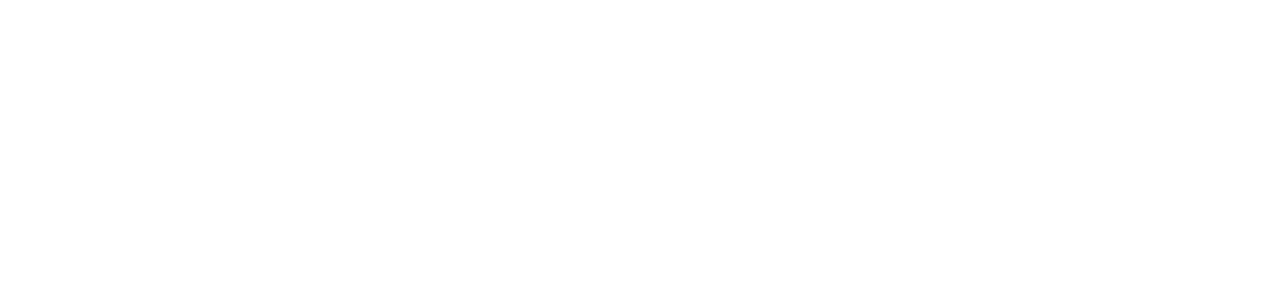
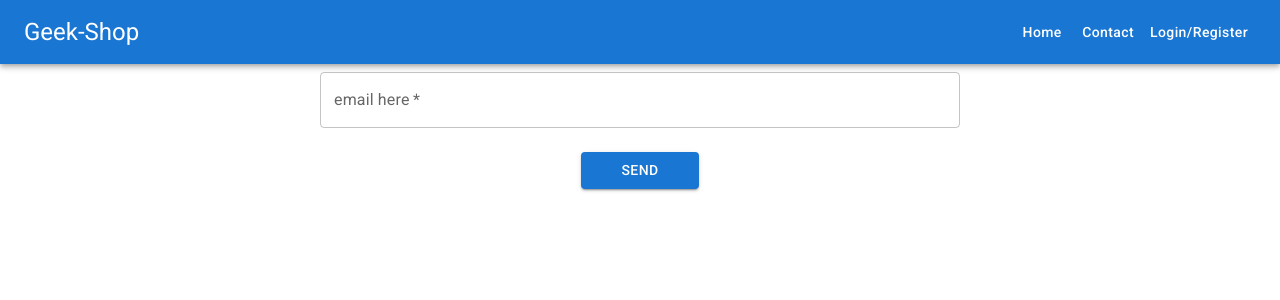
Before and after one commit to ptechvilla/React_Code, a React (Create React App) app: page /sendpasswordresetemail in a window 1280 px wide. Before the commit this address had no page. Shown: the top 300 px of the page. Built offline with nearby package versions, Linux system fonts and the light colour scheme.

Commit message:
login and registration completed

```diff
--- a/src/AppLogin.js
+++ b/src/AppLogin.js
@@ -4,6 +4,8 @@ import { Routes, Route } from 'react-router-dom'
 import Home from './LoginRegistration/pages/home'
 import Contact from './LoginRegistration/pages/Contact'
 import LoginReg from './LoginRegistration/pages/auth/LoginReg'
+import SendPasswordResetEmail from './LoginRegistration/pages/auth/SendPasswordResetEmail'
+import Dashboard from './LoginRegistration/pages/Dashboard'
 
 const AppLogin = () => {
     return (
@@ -13,7 +15,9 @@ const AppLogin = () => {
                     <Route index element={<Home />} />
                     <Route path='contact' element={<Contact />} />
                     <Route path='login' element={<LoginReg/>}/>
+                    <Route path='sendpasswordresetemail' element={<SendPasswordResetEmail />} />
                 </Route>
+                <Route path='/dashboard' element={<Dashboard />} />
             </Routes>
         </>
     )
--- a/src/LoginRegistration/Navbar.jsx
+++ b/src/LoginRegistration/Navbar.jsx
@@ -14,11 +14,11 @@ const Navbar = () => {
                             Geek-Shop
                         </Typography>
 
-                        <Button color="secondary" component={NavLink} to='/' style={({ isActive }) => { return { backgroundColor: isActive ? '#6d1b7b' : '' } }} sx={{ color: 'white', textTransform:'none' }}>Home</Button>
+                        <Button color="secondary" component={NavLink} to='/' style={({ isActive }) => { return { backgroundColor: isActive ? '#6d1b7b' : '' } }} sx={{ color: 'white', textTransform: 'none' }}>Home</Button>
 
-                        <Button color="secondary" component={NavLink} to='/contact' style={({ isActive }) => { return { backgroundColor: isActive ? '#6d1b7b' : '' } }} sx={{ color: 'white', textTransform:'none' }}>Contact</Button>
+                        <Button color="secondary" component={NavLink} to='/contact' style={({ isActive }) => { return { backgroundColor: isActive ? '#6d1b7b' : '' } }} sx={{ color: 'white', textTransform: 'none' }}>Contact</Button>
 
-                        <Button color="secondary" component={NavLink} to='/login' style={({ isActive }) => { return { backgroundColor: isActive ? '#6d1b7b' : '' } }} sx={{ color: 'white', textTransform:'none' }}>Login/Register</Button>
+                        <Button color="secondary" component={NavLink} to='/login' style={({ isActive }) => { return { backgroundColor: isActive ? '#6d1b7b' : '' } }} sx={{ color: 'white', textTransform: 'none' }}>Login/Register</Button>
 
                     </Toolbar>
                 </AppBar>
--- /dev/null
+++ b/src/LoginRegistration/pages/Dashboard.jsx
@@ -0,0 +1,12 @@
+import React from 'react'
+
+const Dashboard = () => {
+  return (<>
+  <h2 style={{textAlign:'center'}}>Dashboard Page</h2>
+   <p>Lorem ipsum dolor sit amet consectetur adipisicing elit. Modi, voluptatibus! Doloribus tempora voluptatem aut architecto ipsam provident quibusdam recusandae eaque ipsa ex esse modi omnis eum, at quam eveniet, porro, iste neque libero distinctio? Magni assumenda et odio possimus repudiandae laboriosam enim libero provident, ex veniam optio doloribus laudantium cumque placeat quam recusandae, ipsum, ullam explicabo voluptatibus aut dolorem id consequuntur. Voluptatum debitis id atque non vero assumenda pariatur fugiat at quos, aut quae neque quia blanditiis deleniti impedit, accusantium officia. Animi sapiente culpa debitis ratione illo, mollitia natus porro labore. Totam nisi commodi at officiis cupiditate ipsam vero possimus!</p>
+  </>
+
+  )
+}
+
+export default Dashboard
--- a/src/LoginRegistration/pages/auth/LoginReg.jsx
+++ b/src/LoginRegistration/pages/auth/LoginReg.jsx
@@ -3,6 +3,7 @@ import { Grid, Card, Typography, Tabs, Tab, Box } from '@mui/material'
 import pic1 from '../../../images/pic1.png'
 import { useState } from 'react'
 import UserLogin from './UserLogin'
+import Registration from './Registration'
 //import UserLogin from './UserLogin';
 
 const TabPanel = (props) => {
@@ -46,7 +47,9 @@ const LoginReg = () => {
                         <TabPanel value={value} index={0} >
                             <UserLogin />
                         </TabPanel>
-                        <TabPanel value={value} index={1} >User Registration</TabPanel>
+                        <TabPanel value={value} index={1} >
+                             <Registration />
+                             </TabPanel>
                     </Box>
                 </Card>
             </Grid>
--- /dev/null
+++ b/src/LoginRegistration/pages/auth/Registration.jsx
@@ -0,0 +1,61 @@
+import React, { useState } from 'react'
+import { Box, TextField, Button, Alert } from '@mui/material'
+import FormControlLabel from '@mui/material/FormControlLabel';
+import Checkbox from '@mui/material/Checkbox';
+
+
+
+const Registration = () => {
+    const [error, setError] = useState({
+        status: 'false',
+        msg: '',
+        type: ''
+    })
+
+    const handleSubmit = (e) => {
+        e.preventDefault();
+        const data = new FormData(e.currentTarget);
+        const actualData = ({
+            name: data.get('name'),
+            email: data.get('email'),
+            password: data.get('password'),
+            password_confirmation: data.get('password_confirmation'),
+            tc: data.get('tc'),
+
+        })
+        if (actualData.name && actualData.email && actualData.password && actualData.tc !== null) {
+            if(actualData.password===actualData.password_confirmation){
+                console.log(actualData);
+                document.getElementById('registration-form').reset();
+                setError({ status: true, msg: 'Registration successful', type: 'success' })
+            }else{
+                setError({ status: true, msg: "Password and Confirm password Doesn't match", type: 'error' })
+            }
+        }
+        else {
+            setError({ status: true, msg: 'All field are required', type: 'error' })
+        }
+    }
+    return (<>
+        <Box component='form' noValidate id='registration-form' onSubmit={handleSubmit}>
+            <TextField margin='normal' required fullWidth id='name' name='name' label='name here' />
+
+            <TextField margin='normal' required fullWidth id='email' name='email' label='email Address' />
+
+            <TextField margin='normal' required fullWidth id='password' name='password' label='password here' type='password' />
+
+            <TextField margin='normal' required fullWidth id='password_confirmation' name='password_confirmation' label='Password_Confirmation' type='password' />
+
+            <FormControlLabel control={< Checkbox value='agree' color="primary" name="tc" id="tc" />} label="I agree to term and condition." />
+
+            <Box textAlign='center'>
+                <Button type='submit' sx={{ mt: 3, mb: 2, px: 5 }} variant='contained' color="success">Join</Button>
+            </Box>
+            {error.status ? <Alert severity={error.type}>{error.msg}</Alert> : ''}
+        </Box>
+    </>
+
+    )
+}
+
+export default Registration
--- /dev/null
+++ b/src/LoginRegistration/pages/auth/SendPasswordResetEmail.jsx
@@ -0,0 +1,42 @@
+import React, { useState } from 'react'
+import { Box, TextField, Grid, Button,Alert } from '@mui/material'
+
+
+const SendPasswordResetEmail = () => {
+    const [error, setError] = useState({
+        status: 'false',
+        msg: '',
+        type: '',
+    })
+    const handleSubmit = (e) => {
+        e.preventDefault();
+        const data = new FormData(e.currentTarget);
+        const actualData = ({
+            email: data.get('email'),
+        })
+        if (actualData.email) {
+            document.getElementById('password-reset-email-form').reset();
+            console.log(actualData);
+            setError({ status: true, msg: 'Password Reset Email Sent Successfully Check your Email !!', type: 'success' })
+        }else{
+            setError({ status: true, msg: 'Password Provide valid Email !!', type: 'success' })
+        }
+    }
+    return (<>
+        <Grid container justifyContent='center'>
+            <Grid item sm={6} sx={12}>
+                <Box component='form' noValidate sx={{ mt: 1 }} id='password-reset-email-form' onSubmit={handleSubmit}>
+                    <TextField required fullWidth name="email" id="email" label="email here" />
+                    <Box textAlign='center'>
+                        <Button type="submit" sx={{ mt: 3, mb: 2, px: 5 }} variant='contained'>Send</Button>
+                    </Box>
+                    {error.status ? <Alert severity={error.type}>{error.msg}</Alert> : ''}
+                </Box>
+            </Grid>
+        </Grid>
+    </>
+
+    )
+}
+
+export default SendPasswordResetEmail
--- a/src/LoginRegistration/pages/auth/UserLogin.jsx
+++ b/src/LoginRegistration/pages/auth/UserLogin.jsx
@@ -1,17 +1,51 @@
 import React from 'react'
-import { TextField, Button, Box,Alert } from '@mui/material'
+import { TextField, Button, Box, Alert } from '@mui/material'
+import { NavLink,useNavigate } from 'react-router-dom'
+import { useState } from 'react'
+
 
 const UserLogin = () => {
-  return ( <>
-     <Box component='form' sx={{mt:1}} id='login-form'>
+  const [error, setError] = useState({
+    status: 'false',
+    msg: '',
+    type: ''
+  })
+
+  const navigate=useNavigate();
+
+  const handleSubmit = (e) => {
+    e.preventDefault();
+    const data = new FormData(e.currentTarget);
+    const actualData = {
+      email: data.get('email'),
+      password: data.get('password'),
+    }
+    if (actualData.email && actualData.password) {
+      console.log(actualData);
+      document.getElementById('login-form').reset();
+      setError({ status: true, msg: 'Login Success', type: 'success' })
+      navigate('/dashboard');
+    } else {
+      setError({ status: true, msg: 'All fields are required', type: 'error' })
+    }
+  }
+
+
+
+  return (<>
+    <Box component='form' noValidate sx={{ mt: 1 }} id='login-form' onSubmit={handleSubmit}>
       <TextField margin='normal' required fullWidth id='email' name='email' label='email here' />
       <TextField margin='normal' required fullWidth id='password' name='password' label='password here' type="password" />
       <Box textAlign='center'>
-      <Button sx={{mt:3, mb:2, px:5}} variant="contained">Login</Button>
+        <Button type="submit" sx={{ mt: 3, mb: 2, px: 5 }} variant="contained" color="success">Login</Button>
       </Box>
-     </Box>
-    </>
+      <NavLink to='/sendpasswordresetemail'>Forgot password ?</NavLink>
+
+      { error.status ? <Alert variant='outlined' severity={error.type}>{error.msg}</Alert> : ''}
+
+    </Box>
+  </>
   )
 }
 
-export default UserLogin
+export default UserLogin;
```
